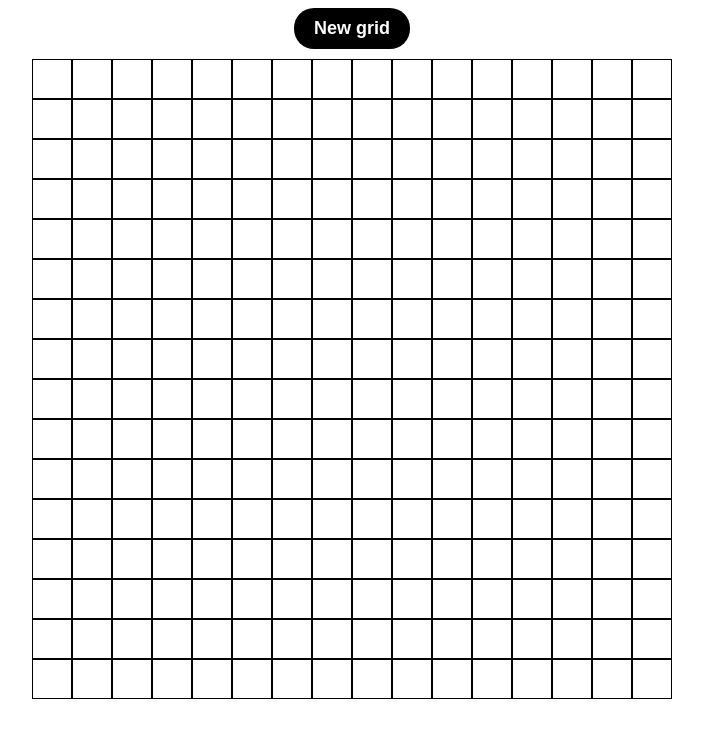
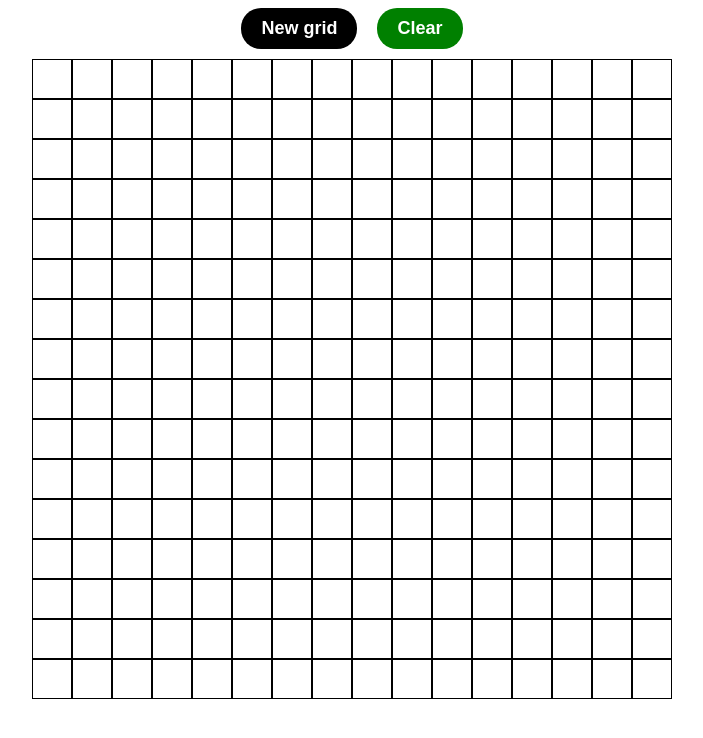
Before and after one commit to hilu03/Etch-a-Sketch, a plain HTML site: page index.html in a window 1280 px wide. Shown: the whole page, without its empty margins (288-991 px from the left). Drawn offline with Linux system fonts and the light colour scheme.

Commit message:
Create clear button

```diff
--- a/index.html
+++ b/index.html
@@ -9,6 +9,7 @@
 <body>
   <div class="button-container">
     <button class="input-button">New grid</button>
+    <button class="clear-button">Clear</button>
   </div>
   <div class="container"></div>
   <script src="script.js"></script>
--- a/script.js
+++ b/script.js
@@ -34,13 +34,12 @@ function addHoverEffect() {
       const red = Math.floor(Math.random() * (max - min + 1)) + min ;
       const green = Math.floor(Math.random() * (max - min + 1)) + min ;
       const blue = Math.floor(Math.random() * (max - min + 1)) + min ;
-      const opacity = cell.style.opacity;
-      console.log(Number(opacity));
       cell.style.backgroundColor = `rgb(${red}, ${green}, ${blue})`;
     });
   });
 }
 
+renderGrid();
 const inputButton = document.querySelector(".input-button");
 inputButton.addEventListener("click", () => {
   let size = Number(prompt("Please input number of cell per row.\n(Note: Maximum number is 100!)", 16));
@@ -57,4 +56,10 @@ inputButton.addEventListener("click", () => {
   }
 });
 
-renderGrid();
+const clearButton = document.querySelector(".clear-button");
+clearButton.addEventListener("click", () => {
+  const cells = document.querySelectorAll(".cell");
+  cells.forEach(cell => {
+    cell.style.backgroundColor = "white";
+  })
+});
--- a/style.css
+++ b/style.css
@@ -6,6 +6,7 @@
   display: flex;
   justify-content: center;
   margin-bottom: 10px;
+  gap: 20px;
 }
 
 .input-button {
@@ -22,6 +23,23 @@
 
 .input-button:hover {
   background-color: yellow;
+  color: black;
+}
+
+.clear-button {
+  background-color: green;
+  color: white;
+  cursor: pointer;
+  font-family: Arial, Helvetica, sans-serif;
+  font-size: 18px;
+  font-weight: bold;
+  border: none;
+  padding: 10px 20px;
+  border-radius: 20px;
+}
+
+.clear-button:hover {
+  background-color: red;
   color: black;
 }
 
```
